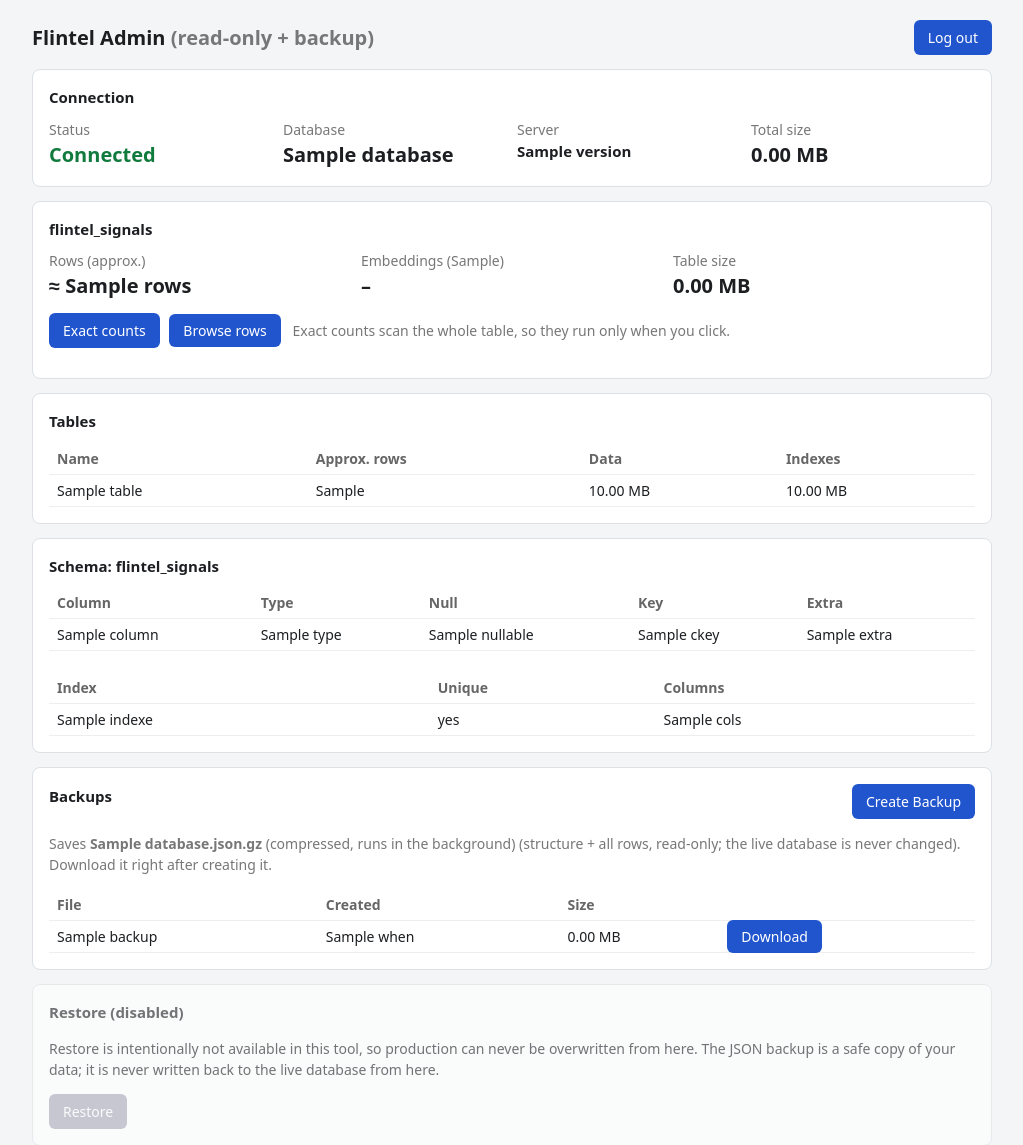
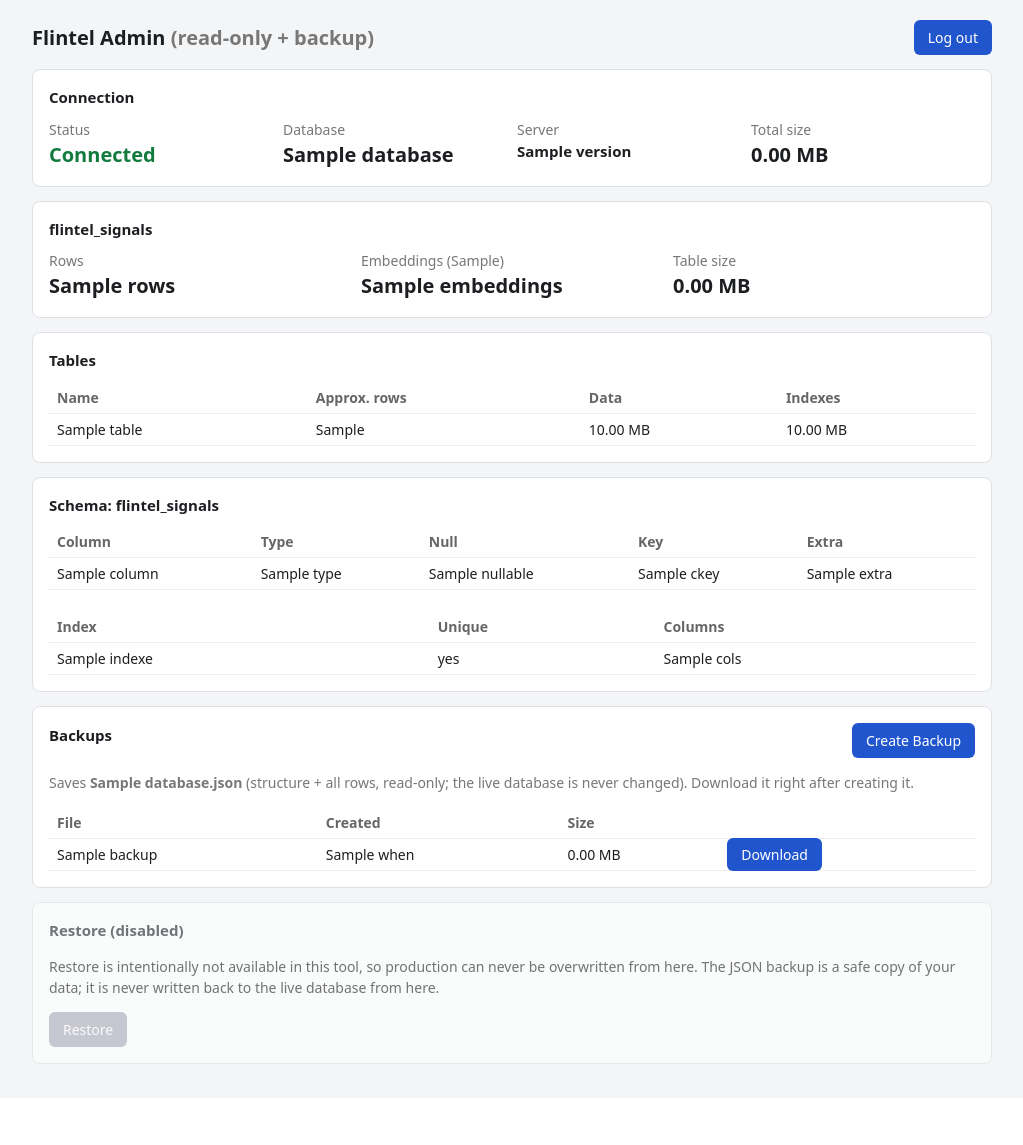
Before and after one commit to abdulwaarisinfo-dot/Flintel-Admin-local-read-only-inspector-backup-, a FastAPI app: template flintel-admin/app/templates/index.html in a window 1280 px wide. Shown: the top 1145 px of the page, without its empty margins (128-1151 px from the left). After the commit the page ends 1064 px from the top, so only its background shows below. Run offline with FastAPI, Linux system fonts and the light colour scheme; the template is opened without the code that fills it: most values are stand-ins (such as "Sample title", 1, 10 or a date in 2020).

Commit message:
Refactor HTML for signals and backup sections

```diff
--- a/flintel-admin/app/templates/index.html
+++ b/flintel-admin/app/templates/index.html
@@ -19,13 +19,10 @@
 {% if info.ok %}
 {% if info.signals %}
 <div class="card"><h2>flintel_signals</h2><div class="grid">
-<div class="stat"><span class="muted">Rows (approx.)</span><b id="rows">&asymp; {{ info.signals.rows }}</b></div>
-<div class="stat"><span class="muted">Embeddings{% if info.signals.embedding_col %} ({{ info.signals.embedding_col }}){% endif %}</span><b id="emb">&ndash;</b></div>
+<div class="stat"><span class="muted">Rows</span><b>{{ info.signals.rows }}</b></div>
+<div class="stat"><span class="muted">Embeddings{% if info.signals.embedding_col %} ({{ info.signals.embedding_col }}){% endif %}</span><b>{{ info.signals.embeddings if info.signals.embeddings is not none else 'n/a' }}</b></div>
 <div class="stat"><span class="muted">Table size</span><b>{{ info.signals.size|size }}</b></div>
-</div>
-<p style="margin-top:12px"><button id="cbtn" type="button" onclick="loadCounts(true)">Exact counts</button>
-<a class="btn" href="/messages" style="margin-left:6px">Browse rows</a>
-<span class="muted" id="cmsg" style="margin-left:8px">Exact counts scan the whole table, so they run only when you click.</span></p></div>
+</div></div>
 {% endif %}
 
 <div class="card"><h2>Tables</h2><table>
@@ -45,9 +42,9 @@
 {% endif %}
 
 <div class="card"><div class="row"><h2>Backups</h2>
-<form method="post" action="/backup"><button type="submit" id="bbtn">Create Backup</button></form></div>
-<div id="bstat" class="msg" style="display:none"></div>
-<p class="muted">Saves <b>{{ info.database or 'database' }}.json.gz</b> (compressed, runs in the background) (structure + all rows, read-only; the live database is never changed). Download it right after creating it.</p>
+<form method="post" action="/backup" onsubmit="this.querySelector('button').disabled=true;this.querySelector('button').textContent='Backing up...'">
+<button type="submit">Create Backup</button></form></div>
+<p class="muted">Saves <b>{{ info.database or 'database' }}.json</b> (structure + all rows, read-only; the live database is never changed). Download it right after creating it.</p>
 {% if backups %}<table><tr><th>File</th><th>Created</th><th>Size</th><th></th></tr>
 {% for b in backups %}<tr><td>{{ b.name }}</td><td>{{ b.when }}</td><td>{{ b.size|size }}</td>
 <td><a class="btn" href="/download/{{ b.name }}">Download</a></td></tr>{% endfor %}</table>
@@ -57,36 +54,4 @@
 <p>Restore is intentionally not available in this tool, so production can never be overwritten from here.
 The JSON backup is a safe copy of your data; it is never written back to the live database from here.</p>
 <button disabled>Restore</button></div>
-<script>
-function fmt(n){return Number(n).toLocaleString()}
-async function loadCounts(force){
-  const b=document.getElementById('cbtn'), m=document.getElementById('cmsg');
-  b.disabled=true; m.textContent='Counting... this can take a while on a big table.';
-  try{
-    const r=await fetch('/api/counts'+(force?'?force=true':'')); const j=await r.json();
-    if(!r.ok) throw new Error(j.error||'failed');
-    document.getElementById('rows').textContent=fmt(j.rows);
-    document.getElementById('emb').textContent=j.embeddings==null?'n/a':fmt(j.embeddings);
-    m.textContent='Exact'+(j.cached?' (cached, <10 min old)':'');
-  }catch(e){m.textContent='Error: '+e.message}
-  b.disabled=false;
-}
-async function pollBackup(){
-  const box=document.getElementById('bstat'), btn=document.getElementById('bbtn');
-  try{
-    const j=await (await fetch('/backup/status')).json();
-    if(j.running){
-      box.style.display='block'; box.className='msg';
-      box.textContent='Backup running: table '+(j.tables_done+1)+'/'+j.tables_total+' ('+(j.table||'...')+'), '+fmt(j.rows)+' rows written';
-      btn.disabled=true; btn.textContent='Backing up...';
-      setTimeout(pollBackup,2000); return;
-    }
-    if(j.ok!==null && j.msg){
-      box.style.display='block'; box.className='msg '+(j.ok?'ok':'bad'); box.textContent=j.msg+(j.ok?' ('+fmt(j.rows)+' rows). Reload this page to download it.':'');
-    }
-  }catch(e){}
-  btn.disabled=false; btn.textContent='Create Backup';
-}
-pollBackup();
-</script>
 {% endblock %}
```
